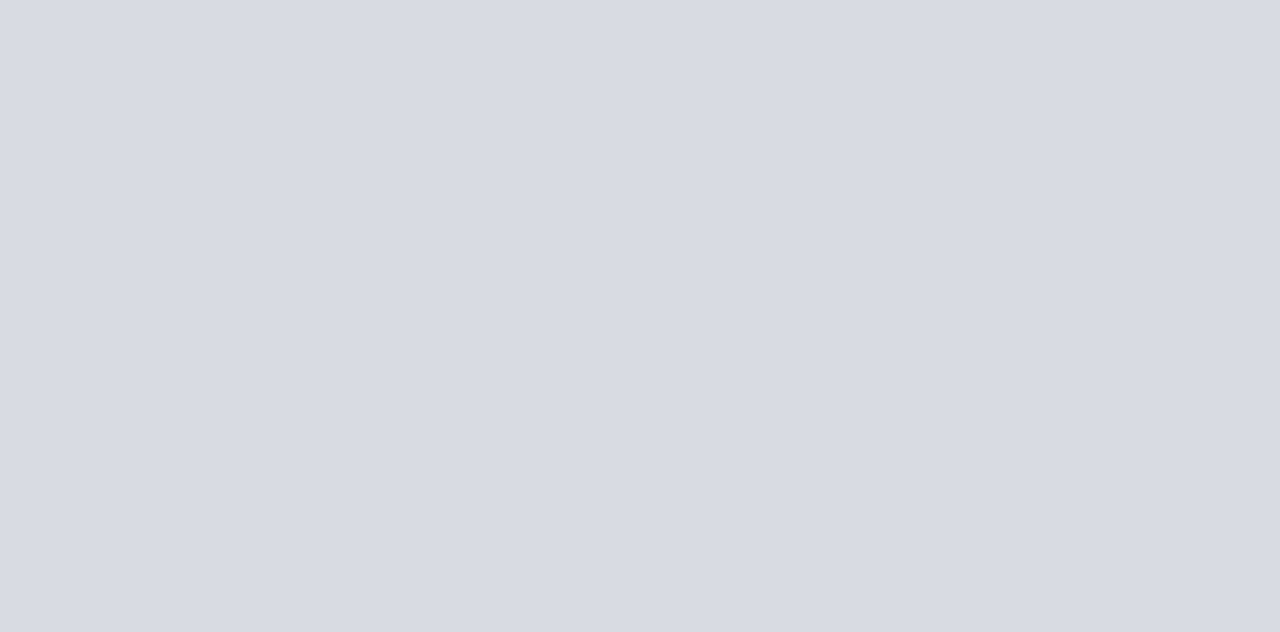
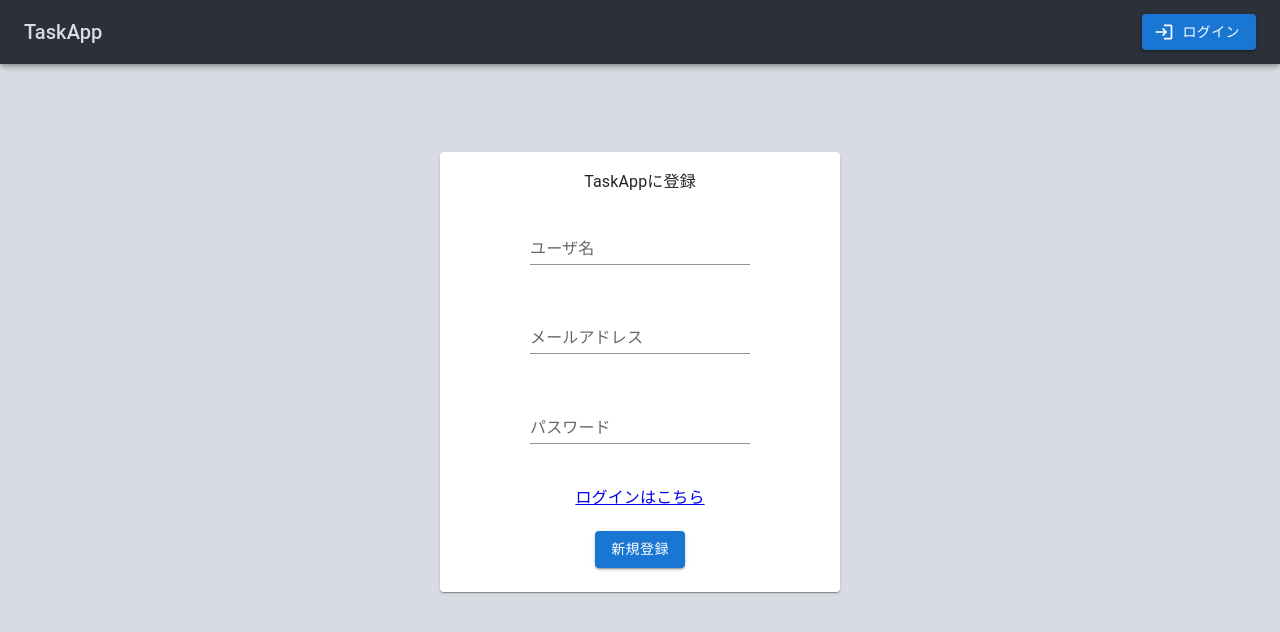
Before and after one commit to koki-sys/taskappFront, a React (Vite) app: page /register in a window 1280 px wide. Before the commit this address led to /login. Shown: the top 632 px of the page. Built offline with nearby package versions, Linux system fonts and the light colour scheme.

Commit message:
authの保存方法を変更しました。

```diff
--- a/package.json
+++ b/package.json
@@ -17,6 +17,7 @@
         "react-dom": "^18.0.0",
         "react-hook-form": "^7.33.0",
         "react-router-dom": "^6.3.0",
+        "recoil": "^0.7.4",
         "sweetalert": "^2.1.2",
         "yup": "^0.32.11"
     },
--- a/src/Route.tsx
+++ b/src/Route.tsx
@@ -6,11 +6,9 @@ import { LoginPage } from 'pages/LoginPage'
 import { RegisterPage } from 'pages/RegisterPage'
 
 export const RootRouter = () => {
-    const name = () => localStorage.getItem('auth_name')
-
     return useRoutes([
         {
-            element: name() ? <HeaderLayout /> : <Navigate to="/login" />,
+            element: <HeaderLayout />,
             children: [
                 { path: '/', element: <Dashboard /> },
                 { path: '/task', element: <Task /> },
--- /dev/null
+++ b/src/atoms/User/index.tsx
@@ -0,0 +1,10 @@
+import { atom } from 'recoil'
+
+type UserType = {
+    name: string
+}
+
+export const UserAtom = atom<UserType>({
+    key: 'auth_name',
+    default: undefined,
+})
--- a/src/index.tsx
+++ b/src/index.tsx
@@ -1,14 +1,17 @@
 import { BrowserRouter } from 'react-router-dom'
 import { RootRouter } from 'Route'
 import { createRoot } from 'react-dom/client'
+import { RecoilRoot } from 'recoil'
 import './index.css'
 
 const container = document.getElementById('root')
 if (container) {
     const root = createRoot(container)
     root.render(
-        <BrowserRouter>
-            <RootRouter />
-        </BrowserRouter>,
+        <RecoilRoot>
+            <BrowserRouter>
+                <RootRouter />
+            </BrowserRouter>
+        </RecoilRoot>,
     )
 }
--- a/src/templates/Header/index.tsx
+++ b/src/templates/Header/index.tsx
@@ -10,9 +10,11 @@ import LoginIcon from '@mui/icons-material/Login'
 import { AppHeader, AuthLink, NavTitle } from 'templates/Header/style'
 import { useState } from 'react'
 import { LogoutBtn } from 'templates/Logout'
+import { useRecoilValue } from 'recoil'
+import { UserAtom } from 'atoms/User'
 
 export const Header = () => {
-    const isAuth = localStorage.getItem('auth_name')
+    const userName = useRecoilValue(UserAtom)
 
     const [anchorEl, setAnchorEl] = useState<null | HTMLElement>(null)
 
@@ -32,7 +34,7 @@ export const Header = () => {
                 </Typography>
                 <div style={{ flexGrow: 1 }}></div>
                 {/* 認証用のコンポーネント作成 */}
-                {isAuth ? (
+                {userName ? (
                     <IconButton
                         onClick={handleClick}
                         size="small"
--- a/src/templates/Login/index.tsx
+++ b/src/templates/Login/index.tsx
@@ -6,6 +6,8 @@ import { LoginCard, LoginForm } from 'templates/Login/style'
 import { yupResolver } from '@hookform/resolvers/yup'
 import { SubmitHandler, useForm } from 'react-hook-form'
 import * as yup from 'yup'
+import { useSetRecoilState } from 'recoil'
+import { UserAtom } from 'atoms/User'
 
 interface LoginFormInput {
     email: string
@@ -29,6 +31,7 @@ const schema = yup.object({
 
 export const Login = () => {
     const navigate = useNavigate()
+    const userSet = useSetRecoilState(UserAtom)
 
     const {
         register,
@@ -50,7 +53,7 @@ export const Login = () => {
             axios.post(`api/login`, formData).then((res) => {
                 if (res.data.status === 200) {
                     localStorage.setItem('auth_token', res.data.token)
-                    localStorage.setItem('auth_name', res.data.username)
+                    userSet(res.data.name)
                     swal('ログイン成功', res.data.message, 'success')
                     navigate('/')
                     // eslint-disable-next-line no-restricted-globals
--- a/src/templates/Register/index.tsx
+++ b/src/templates/Register/index.tsx
@@ -6,6 +6,8 @@ import { Box, Button, CardContent, TextField, Typography } from '@mui/material'
 import { yupResolver } from '@hookform/resolvers/yup'
 import { SubmitHandler, useForm } from 'react-hook-form'
 import * as yup from 'yup'
+import { useSetRecoilState } from 'recoil'
+import { UserAtom } from 'atoms/User'
 
 interface RegisterFormInput {
     name: string
@@ -31,6 +33,7 @@ const schema = yup.object({
 
 export const Register = () => {
     const navigate = useNavigate()
+    const userSet = useSetRecoilState(UserAtom)
 
     const {
         register,
@@ -55,7 +58,7 @@ export const Register = () => {
                 axios.post(`/api/register`, formData).then((res) => {
                     if (res.data.status === 200) {
                         localStorage.setItem('auth_token', res.data.token)
-                        localStorage.setItem('auth_name', res.data.username)
+                        userSet(res.data.name)
                         swal(
                             'ようこそ！',
                             'ログインに成功しました。',
```
Also changed, not shown: 1 other file (tests, documents, lock files or other folders).
